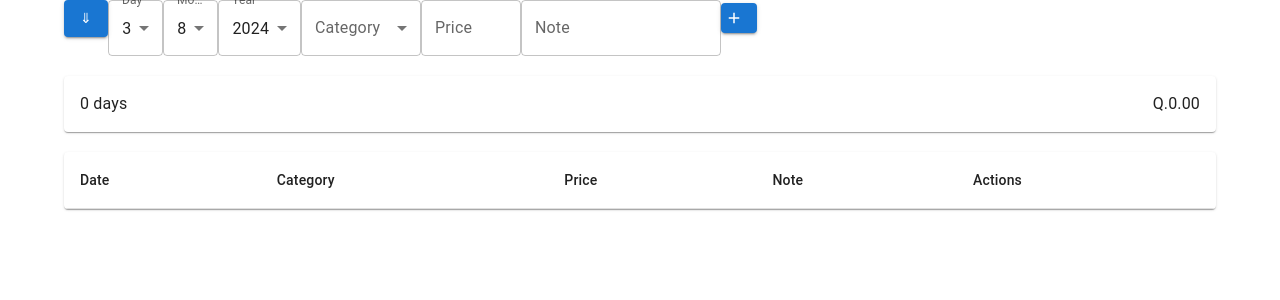
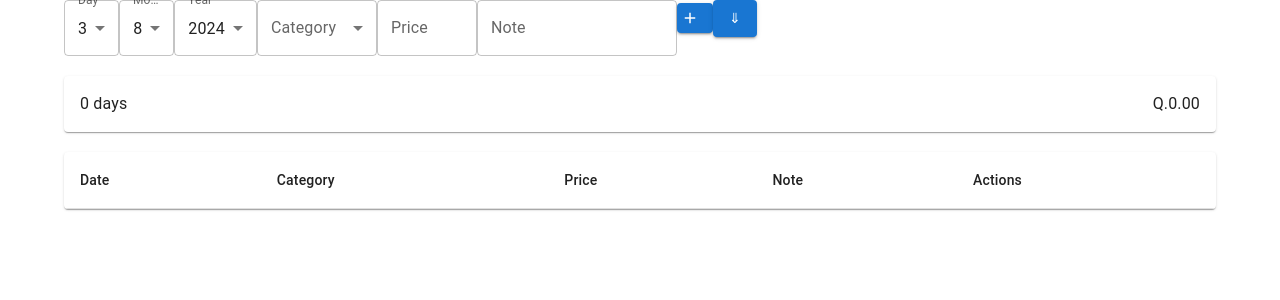
Before and after one commit to GilbertQ/qui, a React (Create React App) app: page / in a window 1280 px wide. Shown: the top 300 px of the page. Built offline with nearby package versions, Linux system fonts and the light colour scheme.

Commit message:
resorting

```diff
--- a/src/Components/RecordS.js
+++ b/src/Components/RecordS.js
@@ -156,9 +156,6 @@ const RecordS = () => {
     <Container>
      <div>
   <div className="form-container">
-  <Button variant="contained" onClick={downloadCSV} style={{ minWidth: 'auto' }}>
-    <span className="button-content">⇓</span>
-</Button>
     <FormControl>
       <InputLabel>Day</InputLabel>
       <Select
@@ -254,6 +251,9 @@ const RecordS = () => {
     Cancel
   </Button>
 )}
+  <Button variant="contained" onClick={downloadCSV} style={{ minWidth: 'auto' }}>
+    <span className="button-content">⇓</span>
+</Button>
   </div>
   <TotalsSummary totalDays={totalDays} totalPrice={totalPrice} />
 </div>
```
